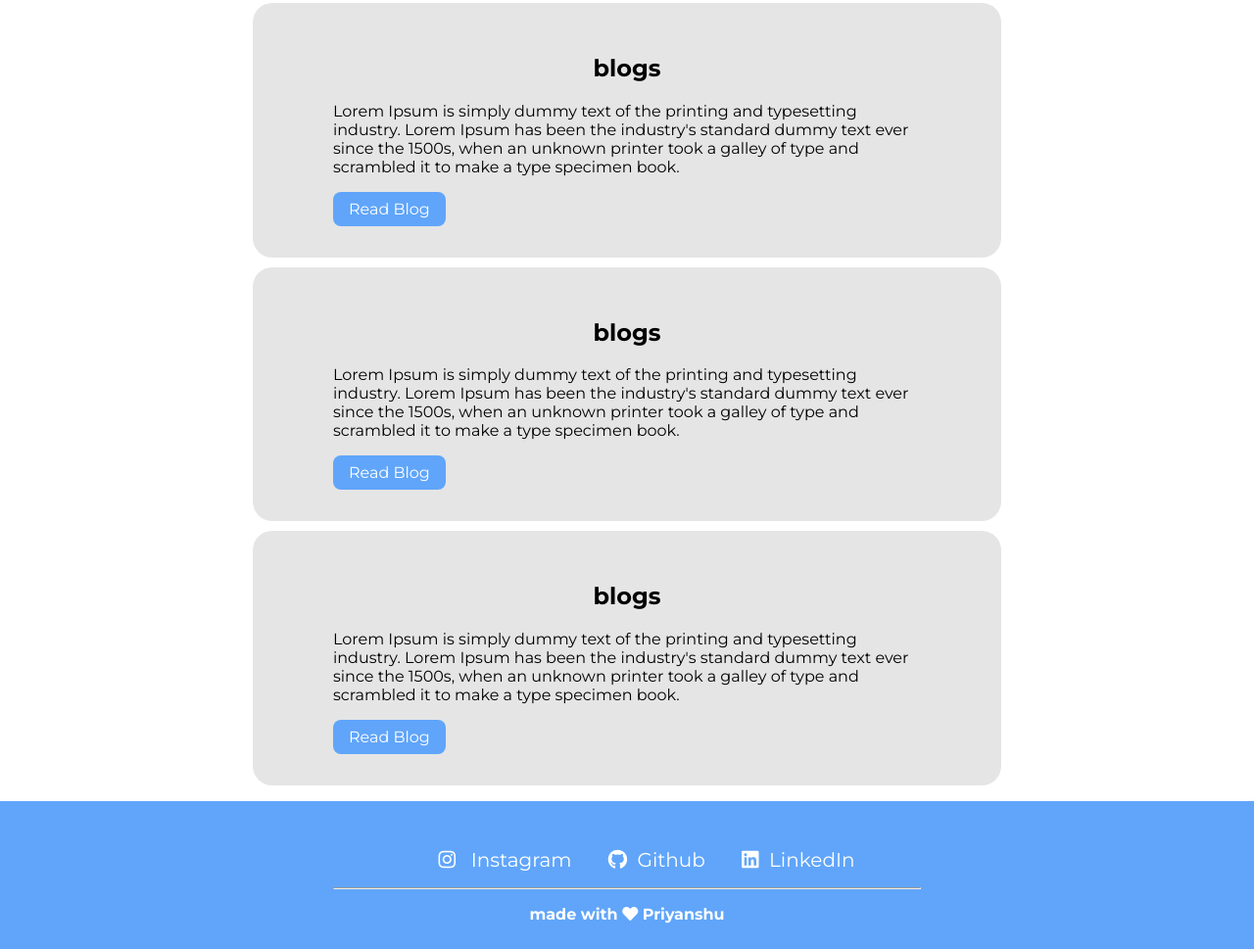
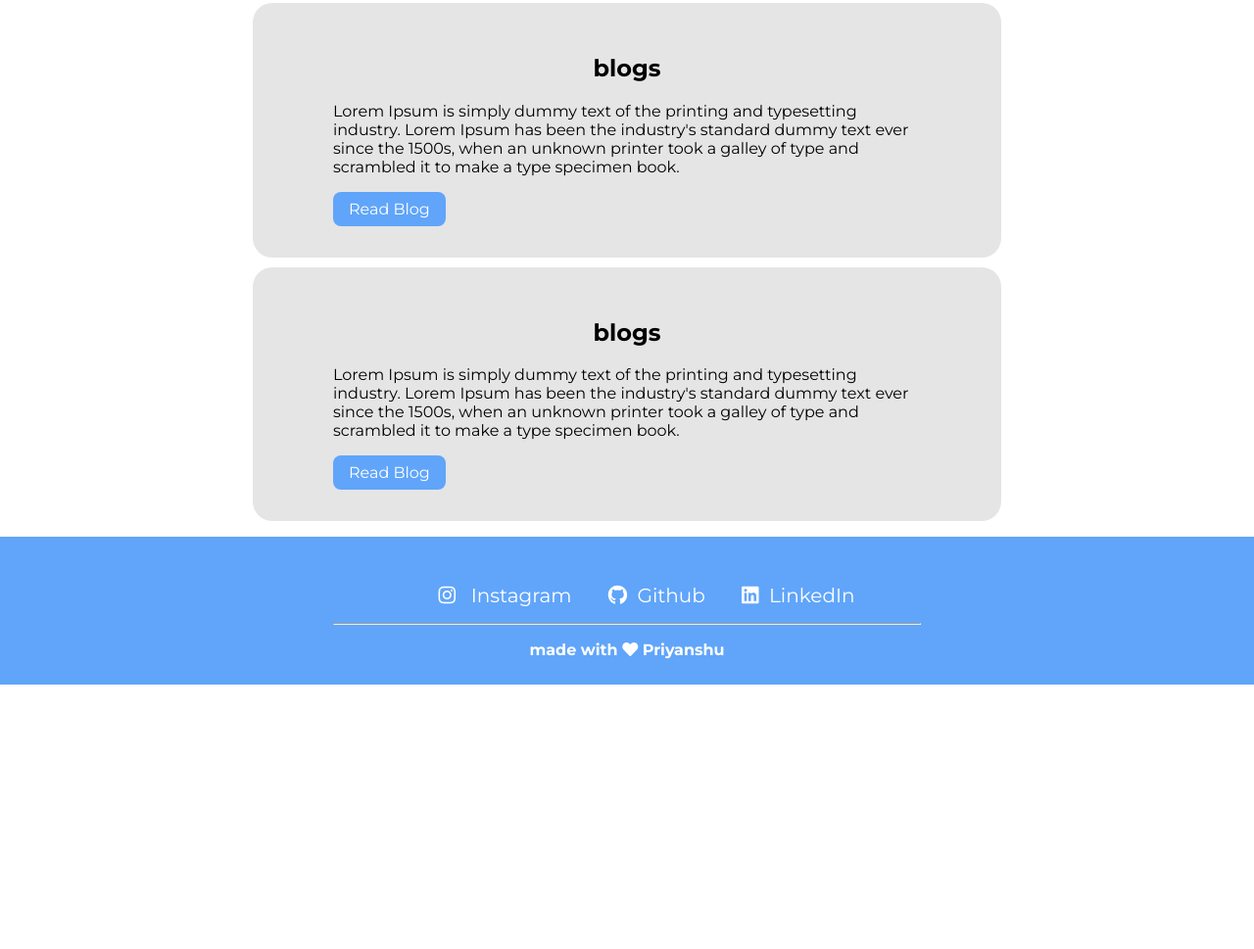
Before and after one commit to almight3/Priyanshu-Portfolio, a plain HTML site: page blog.html in a window 1280 px wide. Shown: the part 434-1403 px from the top of the page at 98% size. After the commit the page ends 1133 px from the top, so only its background shows below. Drawn offline with Linux system fonts and the light colour scheme.

Commit message:
Update blog.html

```diff
--- a/blog.html
+++ b/blog.html
@@ -44,16 +44,7 @@
 
 
         </section>
-        <section class="section">
-          <div class="container-center">
-            <h1>blogs</h1>
-            <p>Lorem Ipsum is simply dummy text of the printing and typesetting industry. Lorem Ipsum has been the industry's standard dummy text ever since the 1500s, when an unknown printer took a galley of type and scrambled it to make a type specimen book.
-             </p>
-            <a class="link link-primary" href="blog.html"> Read Blog </a>
-          </div>
 
-
-        </section>
 
       <footer class="footer">
 
```
